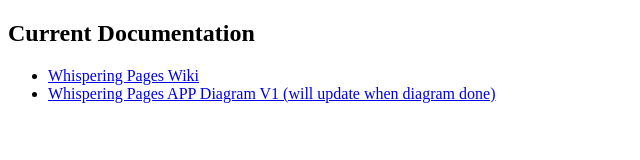
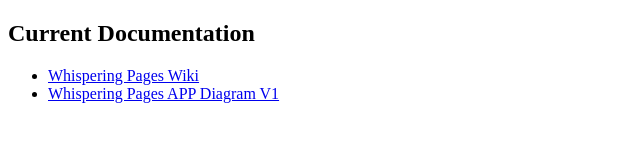
Before and after one commit to ehb2004/bookworms, a website: page docs/index.html in a window 1280 px wide. Shown: the whole page, without its empty margins (0-640 px from the left). Drawn offline with Linux system fonts and the light colour scheme.

Commit message:
Update link for Whispering Pages APP Diagram V1

```diff
--- a/docs/index.html
+++ b/docs/index.html
@@ -9,7 +9,7 @@
     <h2>Current Documentation</h2>
     <ul>
         <li><a href="https://github.com/ehb2004/bookworms/wiki" target="_blank">Whispering Pages Wiki</a></li>
-        <li><a href="#" target="_blank">Whispering Pages APP Diagram V1 (will update when diagram done)</a></li>
+        <li><a href="https://www.figma.com/board/2YHJAJTuPfUXSNnEHqJdu0/Full-App-Functionality-Overview?node-id=0-1&t=jYRDNWDxNFGrD1VZ-1" target="_blank">Whispering Pages APP Diagram V1</a></li>
     </ul>
     <!-- <h2>Previous Documentation Versions</h2>
     <ul>
```
